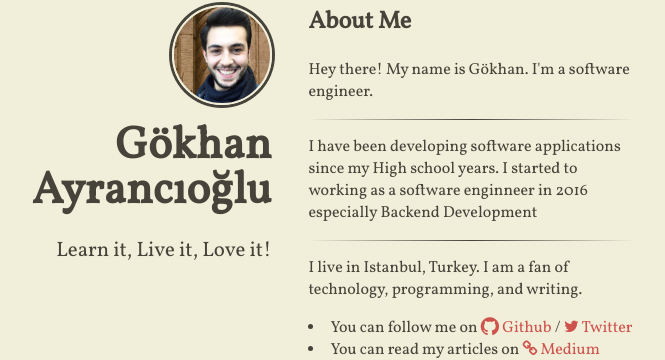
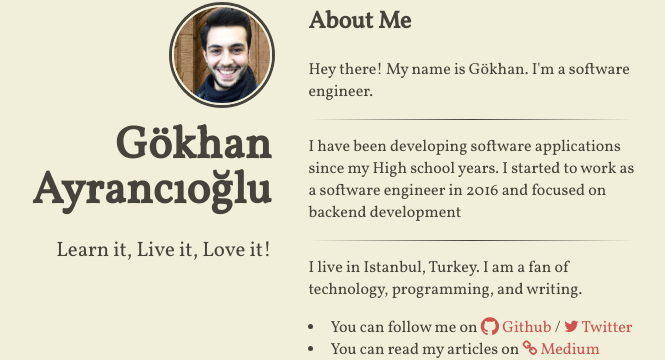
Before and after one commit to G-khan/g-khan.github.io, a Jekyll site: the page built from index.html, in a window 1280 px wide. Shown: the part 123-483 px from the top of the page, without its empty margins (360-1025 px from the left). Built offline with Jekyll 4.4.1, drawn with Linux system fonts in a browser that asks for light colours; nearby versions of some CDN libraries.

Commit message:
typo fixed

```diff
--- a/_includes/content.html
+++ b/_includes/content.html
@@ -3,7 +3,7 @@
 <hr />
 
 <p>I have been developing software applications since my High school years.
-  I started to working as a software enginneer in 2016 especially Backend Development</p>
+  I started to work as a software engineer in 2016 and focused on backend development</p>
 <hr />
 
 <p>I live in Istanbul, Turkey. I am a fan of technology, programming, and writing.</p>
```
